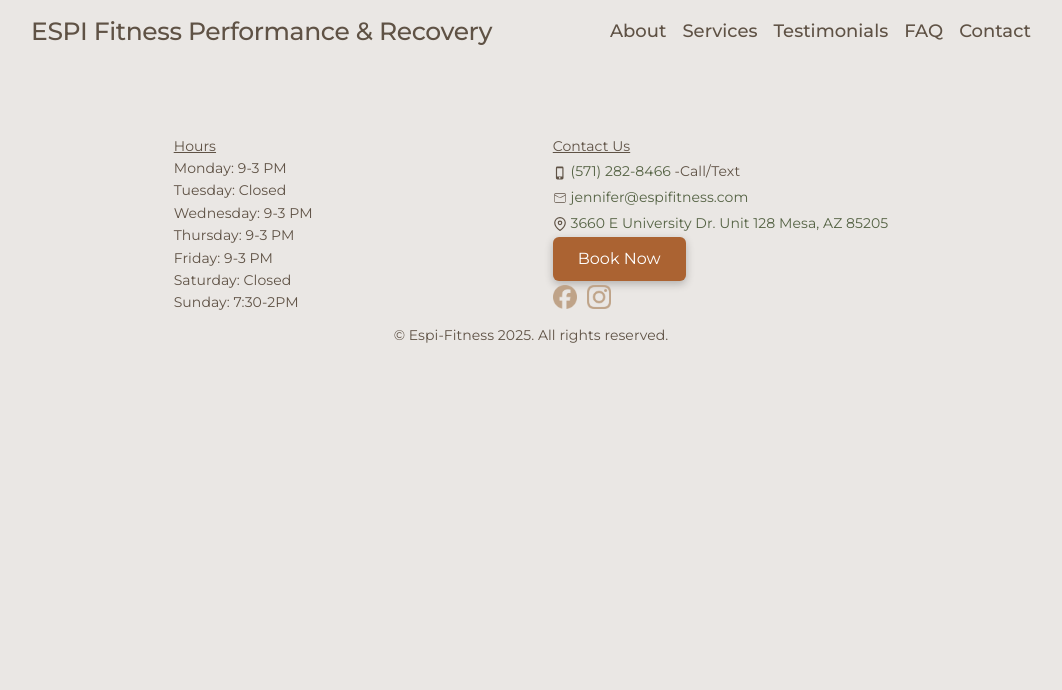
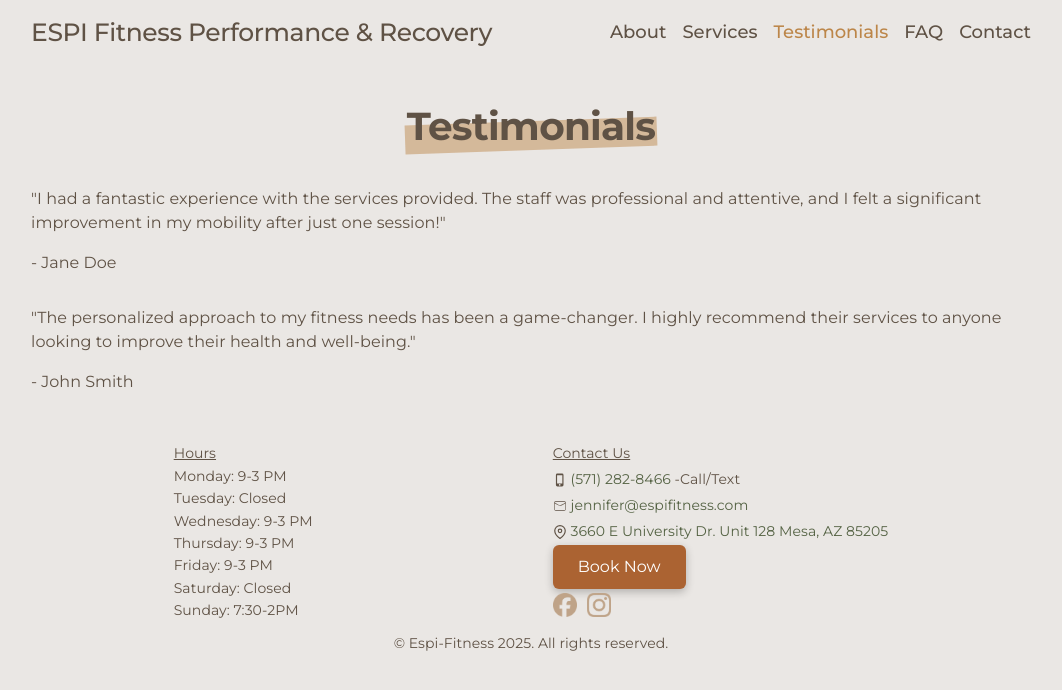
Before and after one commit to justin-mcclain/espi-fitness, a React (Create React App) app: page /testimonials in a window 1280 px wide. Shown: the top 690 px of the page, without its empty margins (109-1171 px from the left). Built offline with nearby package versions, Linux system fonts and the light colour scheme.

Commit message:
leaving this for now.  need to talk to jen about it

```diff
--- a/public/index.html
+++ b/public/index.html
@@ -7,7 +7,7 @@
     <meta name="theme-color" content="#000000" />
     <meta
       name="description"
-      content="Web site created using create-react-app"
+      content="Move. Preform. Recover.""
     />
     <link rel="apple-touch-icon" href="%PUBLIC_URL%/logo192.png" />
     <link href="https://cdn.jsdelivr.net/npm/bootstrap@5.3.7/dist/css/bootstrap.min.css" rel="stylesheet" integrity="sha384-LN+7fdVzj6u52u30Kp6M/trliBMCMKTyK833zpbD+pXdCLuTusPj697FH4R/5mcr" crossorigin="anonymous">
--- a/src/App.js
+++ b/src/App.js
@@ -4,6 +4,7 @@ import Footer from "./components/Footer/footer";
 import Home from "./components/Home/home";
 import About from "./components/About/about";
 import Services from "./components/Services/services";
+import Testimonials from "./components/Testimonials/testimonials";
 import FAQ from "./components/FAQ/faq";
 import Contact from "./components/Contact/contact";
 import { BrowserRouter, Routes, Route } from "react-router-dom";
@@ -20,6 +21,7 @@ function App() {
 						<Route path="/services" element={<Services />} />
 						<Route path="/faq" element={<FAQ />} />
 						<Route path="/contact" element={<Contact />} />
+						<Route path="/testimonials" element={<Testimonials />} />
 					</Routes>
 				</main>
 				<Footer />
--- a/src/components/Header/header.jsx
+++ b/src/components/Header/header.jsx
@@ -16,7 +16,13 @@ const Header = () => {
 	return (
 		<div id="header" className={`header ${isSticky ? "sticky" : ""}`}>
 			<div id="header-content">
-				<h4 className="h4">ESPI Fitness Performance & Recovery</h4>
+				<NavLink
+					to="/"
+					className={({ isActive }) =>
+						isActive ? "active-link" : ""
+					}>
+					<h4 className="h4">ESPI Fitness Performance & Recovery</h4>
+				</NavLink>
 				<nav>
 					<div id="navbar">
 						<div class="h6">
@@ -39,7 +45,7 @@ const Header = () => {
 						</div>
 						<div class="h6">
 							<NavLink
-								to="/"
+								to="/testimonials"
 								className={({ isActive }) =>
 									isActive ? "active-link" : ""
 								}>
--- a/src/components/Header/header.scss
+++ b/src/components/Header/header.scss
@@ -10,7 +10,11 @@
 	display: flex;
 	justify-content: center;
 	align-items: center;
-	padding: 15px 0;
+	padding: 16px 0;
+    a {
+        text-decoration: none;
+        color: #5f5245;
+    }
     &.sticky {
         box-shadow: 0 2px 4px 0 rgba(0, 0, 0, 0.05);
     }
--- /dev/null
+++ b/src/components/Testimonials/testimonials.jsx
@@ -0,0 +1,36 @@
+import React from "react";
+import "./testimonials.scss";
+
+const testimonials = () => {
+	return (
+		<div id="testimonials">
+			<div id="testimonials-heading">
+				<h2 className="h2">
+					{" "}
+					<strong>Testimonials</strong>
+				</h2>
+			</div>
+			<div id="testimonials-content">
+				<div className="testimonial-item">
+					<p className="body">
+						"I had a fantastic experience with the services
+						provided. The staff was professional and attentive, and
+						I felt a significant improvement in my mobility after
+						just one session!"
+					</p>
+					<p className="author">- Jane Doe</p>
+				</div>
+				<div className="testimonial-item">
+					<p className="body">
+						"The personalized approach to my fitness needs has been
+						a game-changer. I highly recommend their services to
+						anyone looking to improve their health and well-being."
+					</p>
+					<p className="author">- John Smith</p>
+				</div>
+			</div>
+		</div>
+	);
+};
+
+export default testimonials;
--- /dev/null
+++ b/src/components/Testimonials/testimonials.scss
@@ -0,0 +1,24 @@
+@import "/src/styles/mixins.scss";
+
+#testimonials {
+	display: flex;
+	flex-direction: column;
+	align-items: center;
+
+	margin: 0 auto;
+    #testimonials-heading {
+        margin-bottom: 32px;
+        h2 {
+            @include highlight;
+        }
+    }
+	h3 {
+		@include page-header;
+	}
+	#testimonials-content {
+        width: clamp(300px, 80vw, 1000px);
+		display: flex;
+		flex-direction: column;
+		gap: 15px;
+	}
+}
```
